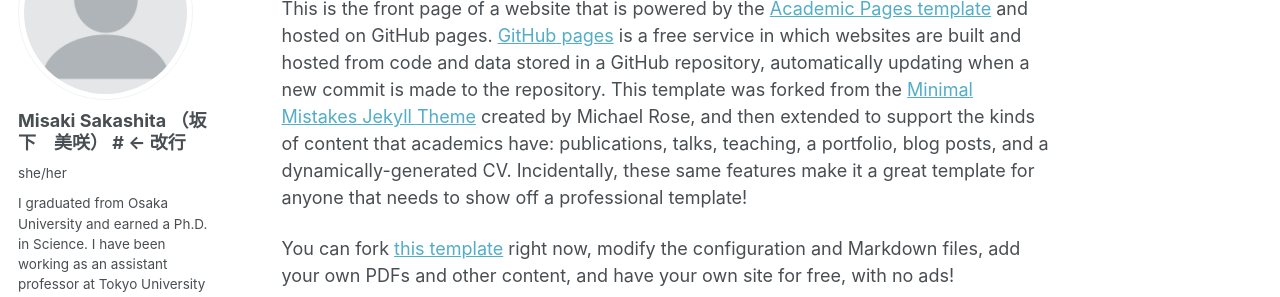
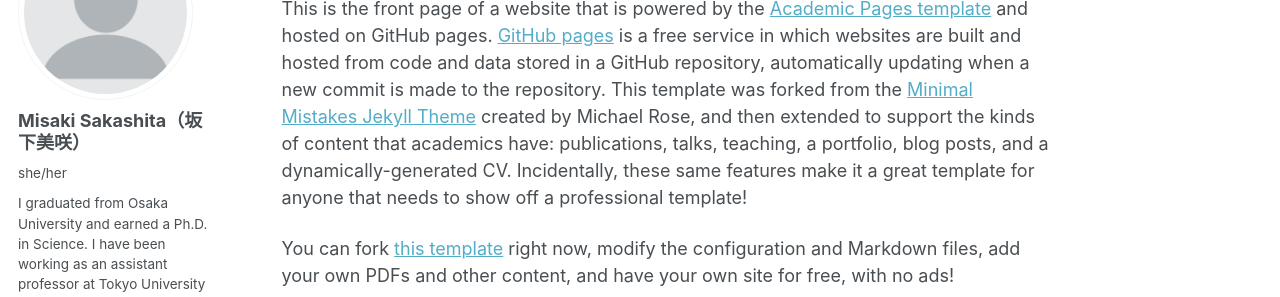
Before and after one commit to marty958/marty958.github.io, a Jekyll site: the page built from _pages/about.md, in a window 1280 px wide. Shown: the part 174-471 px from the top of the page. Built offline with Jekyll 4.4.1, drawn with Linux system fonts in a browser that asks for light colours; some web fonts are replaced; a script bundle is joined from its source files by our own code; library files that are not in the unit come from our copies.

```diff
--- a/_config.yml
+++ b/_config.yml
@@ -24,9 +24,7 @@ repository               : "academicpages/academicpages.github.io"
 author:
   # Biographic information
   avatar           : "profile.png"
-  name             : |
-    Misaki Sakashita
-    （坂下　美咲） # ← 改行
+  name             : Misaki Sakashita（坂下美咲）
   pronouns         : "she/her"
   bio              : "I graduated from Osaka University and earned a Ph.D. in Science. I have been working as an assistant professor at Tokyo University of Science."
   location         : "Japan"
```
